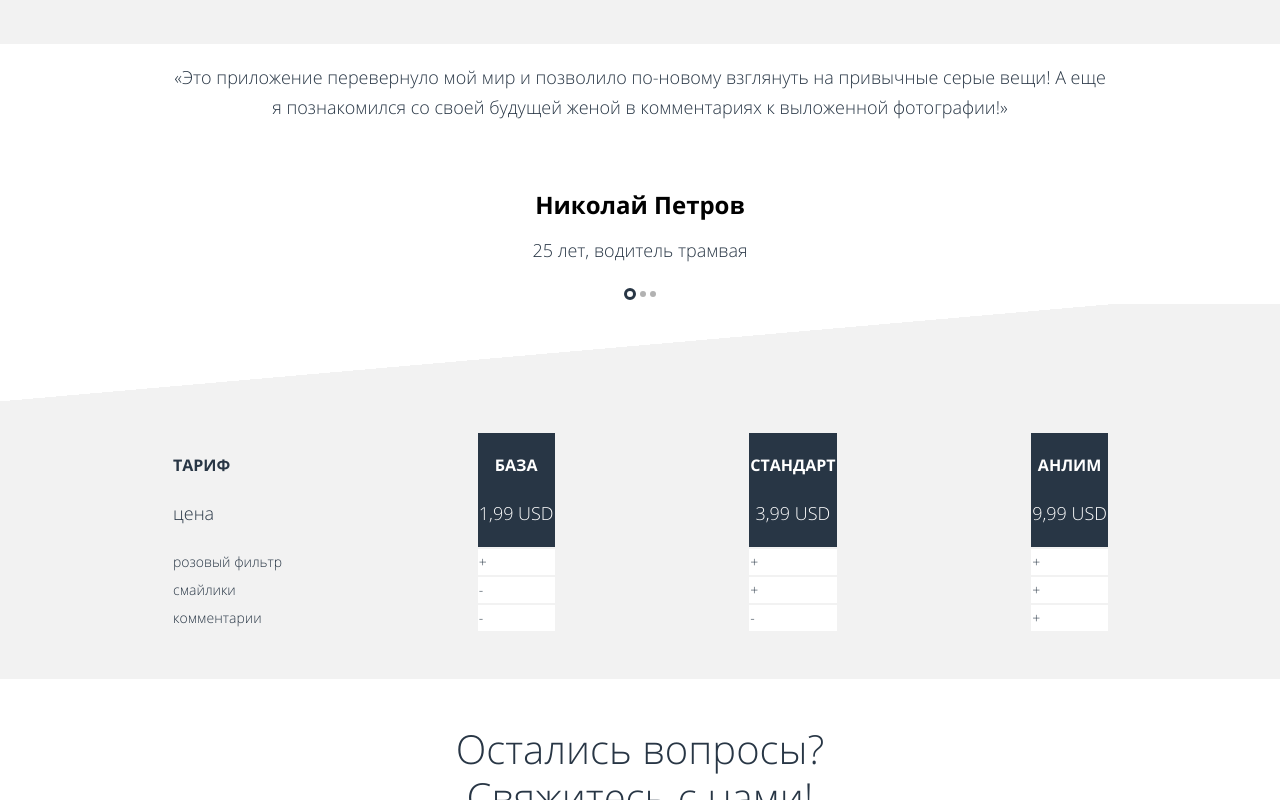
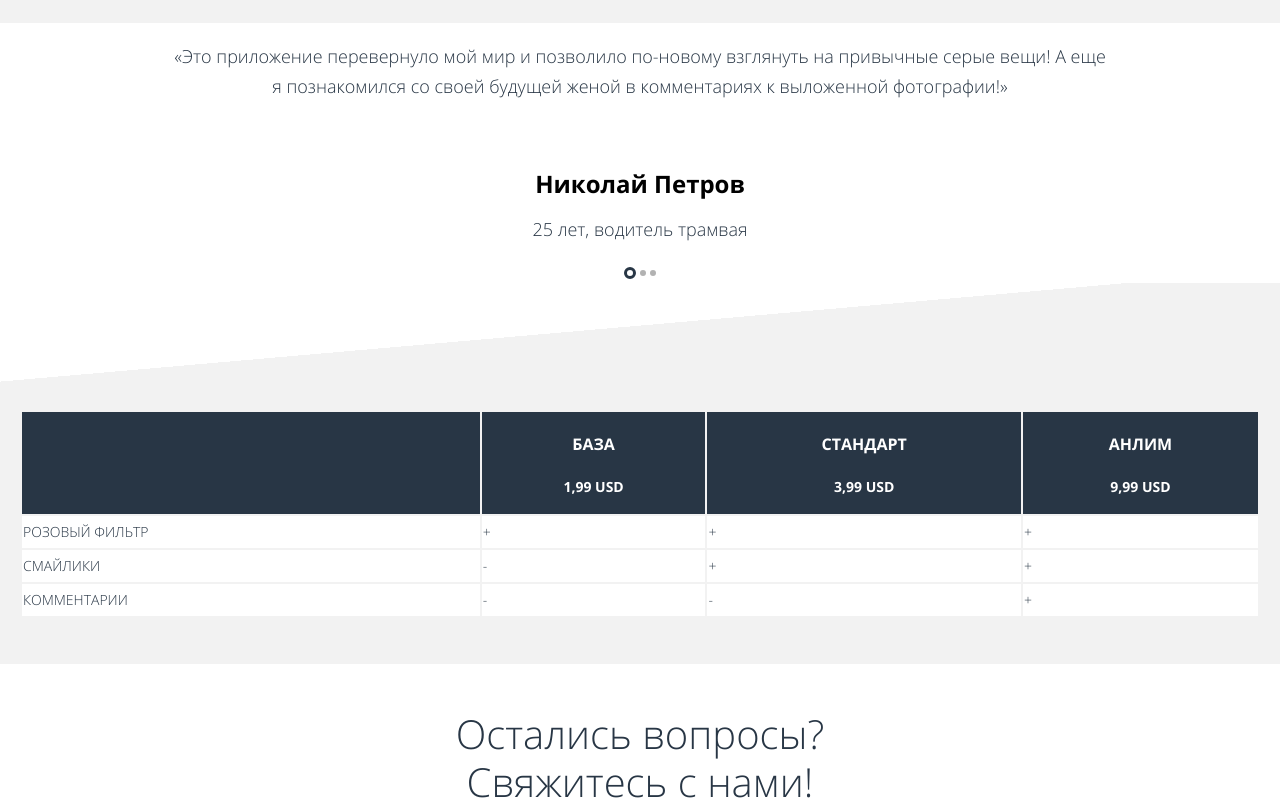
Before and after one commit to vilenan/1437099-pink-23, a website: page source/index.html in a window 1280 px wide. Shown: the part 2000-2800 px from the top of the page. Drawn offline with nearby package versions, Linux system fonts and the light colour scheme; files that its build step writes are made by us from their sources.

Commit message:
разметка таблицы тарифов на главной

```diff
--- a/source/index.html
+++ b/source/index.html
@@ -146,87 +146,31 @@
       </section>
       <section class="tariffs">
         <h2 class="visually-hidden">Тарифы</h2>
-        <div class="tariffs__list slider container">
+        <div class="tariffs__list slider">
+          <table class="tariffs__table">
 
-          <table class="tariffs__options-list">
-            <tr>
-              <td colspan="2">
-                <h3 class="tariffs__title">тариф</h3>
-                <p class="tariffs__price">цена</p>
-              </td>
-            </tr>
-            <tr>
-              <td>розовый фильтр</td>
-            </tr>
-            <tr>
-              <td>смайлики</td>
-            </tr>
-            <tr>
-              <td>комментарии</td>
-            </tr>
-          </table>
-
-          <table class="tariffs__item slider__item">
             <tr class="tariffs__header">
-              <td colspan="2">
+              <th></th>
+              <th class="tariffs__item">
                 <h3 class="tariffs__title">база</h3>
                 <p class="tariffs__price">1,99 USD</p>
-              </td>
-            </tr>
-            <tr class="tariffs__option">
-              <td class="tariffs__option-name">розовый фильтр</td>
-              <td class="tariffs__option-value">+</td>
-            </tr>
-            <tr class="tariffs__option">
-              <td class="tariffs__option-name">смайлики</td>
-              <td class="tariffs__option-value">-</td>
-            </tr>
-            <tr class="tariffs__option">
-              <td class="tariffs__option-name">комментарии</td>
-              <td class="tariffs__option-value">-</td>
-            </tr>
-          </table>
-
-          <table class="tariffs__item slider__item slider__item--current">
-            <tr class="tariffs__header tariffs__header--hit">
-              <td colspan="2">
+              </th>
+              <th class="tariffs__item tariffs__item--current tariffs__item--hit">
                 <h3 class="tariffs__title">стандарт</h3>
                 <p class="tariffs__price">3,99 USD</p>
-              </td>
-            </tr>
-            <tr class="tariffs__option">
-              <td class="tariffs__option-name">розовый фильтр</td>
-              <td class="tariffs__option-value">+</td>
-            </tr>
-            <tr class="tariffs__option">
-              <td class="tariffs__option-name">смайлики</td>
-              <td class="tariffs__option-value">+</td>
-            </tr>
-            <tr class="tariffs__option">
-              <td class="tariffs__option-name">комментарии</td>
-              <td class="tariffs__option-value">-</td>
-            </tr>
-          </table>
-
-          <table class="tariffs__item slider__item">
-            <tr class="tariffs__header">
-              <td colspan="2">
+              </th>
+              <th class="tariffs__item">
                 <h3 class="tariffs__title">анлим</h3>
                 <p class="tariffs__price">9,99 USD</p>
-              </td>
+              </th>
             </tr>
-            <tr class="tariffs__option">
-              <td class="tariffs__option-name">розовый фильтр</td>
-              <td class="tariffs__option-value">+</td>
-            </tr>
-            <tr class="tariffs__option">
-              <td class="tariffs__option-name">смайлики</td>
-              <td class="tariffs__option-value">+</td>
-            </tr>
-            <tr class="tariffs__option">
-              <td class="tariffs__option-name">комментарии</td>
-              <td class="tariffs__option-value">+</td>
-            </tr>
+
+            <tr class="tariffs__option"><td class="tariffs__option-name">розовый фильтр</td><td>+</td><td>+</td><td>+</td></tr>
+
+            <tr class="tariffs__option"><td class="tariffs__option-name">смайлики</td><td>-</td><td>+</td><td>+</td></tr>
+
+            <tr class="tariffs__option"><td class="tariffs__option-name">комментарии</td><td>-</td><td>-</td><td>+</td></tr>
+
           </table>
 
           <div class="slider__breadcrumbs tariffs__breadcrumbs breadcrumbs">
--- a/source/sass/blocks/advantages.scss
+++ b/source/sass/blocks/advantages.scss
@@ -1,6 +1,6 @@
 .advantages {
   overflow: hidden;
-  background-image: linear-gradient(175deg, $white 30%, $grey 30%);
+  background-image: linear-gradient(175deg, $white 23%, $grey 23%);
 
   @media (min-width: $tablet-width) {
     background-image: linear-gradient(175deg, $white 35%, $grey 35%);
@@ -25,8 +25,8 @@
 }
 
 .advantages__intro {
-  padding-top: 16px;
-  padding-bottom: 70px;
+  padding-top: 10px;
+  padding-bottom: 96px;
 
   @media (min-width: $tablet-width) {
     padding-top: 58px;
@@ -35,7 +35,7 @@
 }
 
 .advantages__slogan {
-  margin-top: 40px;
+  margin-top: 30px;
   margin-bottom: 0;
 
   @media (min-width: $tablet-width) {
--- a/source/sass/blocks/promo.scss
+++ b/source/sass/blocks/promo.scss
@@ -17,7 +17,7 @@
 }
 
 .promo__wrapper {
-  padding-bottom: 38px;
+  padding-bottom: 30px;
 
   @media (min-width: $tablet-width) {
     padding-bottom: 119px;
@@ -36,7 +36,7 @@
   background-position: center;
   background-repeat: no-repeat;
   background-size: cover;
-  padding-top: 95px;
+  padding-top: 90px;
   margin-left: -20px;
   margin-right: -20px;
 
@@ -52,11 +52,13 @@
 .promo__slogan {
   margin-left: 20px;
   margin-right: 20px;
-  margin-bottom: 38px;
+  margin-bottom: 30px;
   margin-top: 0;
 }
 
 .promo__image {
+  display: block;
+
   @media (min-width: $tablet-width) {
     position: absolute;
     bottom: 0;
@@ -86,8 +88,8 @@
   justify-content: space-between;
   padding-left: 38px;
   padding-right: 38px;
-  margin-top: 38px;
-  margin-bottom: 31px;
+  margin-top: 34px;
+  margin-bottom: 22px;
   z-index: 10;
 }
 
--- a/source/sass/blocks/tariffs.scss
+++ b/source/sass/blocks/tariffs.scss
@@ -2,6 +2,17 @@
   background-image: linear-gradient(175deg, #ffffff 20%, #f2f2f2 20%);
   padding-bottom: 46px;
   padding-top: 127px;
+}
+
+.tariffs__list {
+  @media (min-width: $tablet-width) {
+    padding-left: 20px;
+    padding-right: 20px;
+  }
+}
+
+.tariffs__table {
+  width: 100%;
 }
 
 .tariffs__header {
@@ -10,42 +21,8 @@
   text-align: center;
 }
 
-.tariffs__list {
-  @media (min-width: $tablet-width) {
-    flex-direction: row;
-    justify-content: space-between;
-  }
-}
-
-.tariffs__options-list {
-  display: none;
-
-  @media (min-width: $tablet-width) {
-    display: flex;
-  }
-}
-
-.tariffs__item {
-  @media (min-width: $tablet-width) {
-    display: flex;
-  }
-}
-
-.tariffs__option-name {
-  font-weight: normal;
-  font-size: 14px;
-  line-height: 30px;
-  text-transform: uppercase;
-
-  @media (min-width: $tablet-width) {
-    display: none;
-  }
-}
-
-.tariffs__breadcrumbs {
-  @media (min-width: $tablet-width) {
-    display: none;
-  }
+.tariffs__option {
+  background-color: $white;
 }
 
 .tariffs__title {
@@ -55,12 +32,53 @@
   text-transform: uppercase;
 }
 
-.tariffs__price {
-  font-weight: light;
-  font-size: 18px;
+.tariffs__option-name {
+  font-weight: normal;
+  font-size: 14px;
   line-height: 30px;
+  text-transform: uppercase;
 }
 
-.tariffs__option {
-  background-color: $white;
+.tariffs__breadcrumbs {
+  @media (min-width: $tablet-width) {
+    display: none;
+  }
 }
+
+// .tariffs__header {
+//   background-color: $color-main;
+//   color: $white;
+//   text-align: center;
+// }
+
+// .tariffs__list {
+//   @media (min-width: $tablet-width) {
+//     flex-direction: row;
+//     justify-content: space-between;
+//   }
+// }
+
+// .tariffs__options-list {
+//   display: none;
+
+//   @media (min-width: $tablet-width) {
+//     display: flex;
+//   }
+// }
+
+// .tariffs__item {
+//   @media (min-width: $tablet-width) {
+//     display: flex;
+//   }
+// }
+
+//
+// .tariffs__price {
+//   font-weight: light;
+//   font-size: 18px;
+//   line-height: 30px;
+// }
+
+// .tariffs__option {
+//   background-color: $white;
+// }
```
